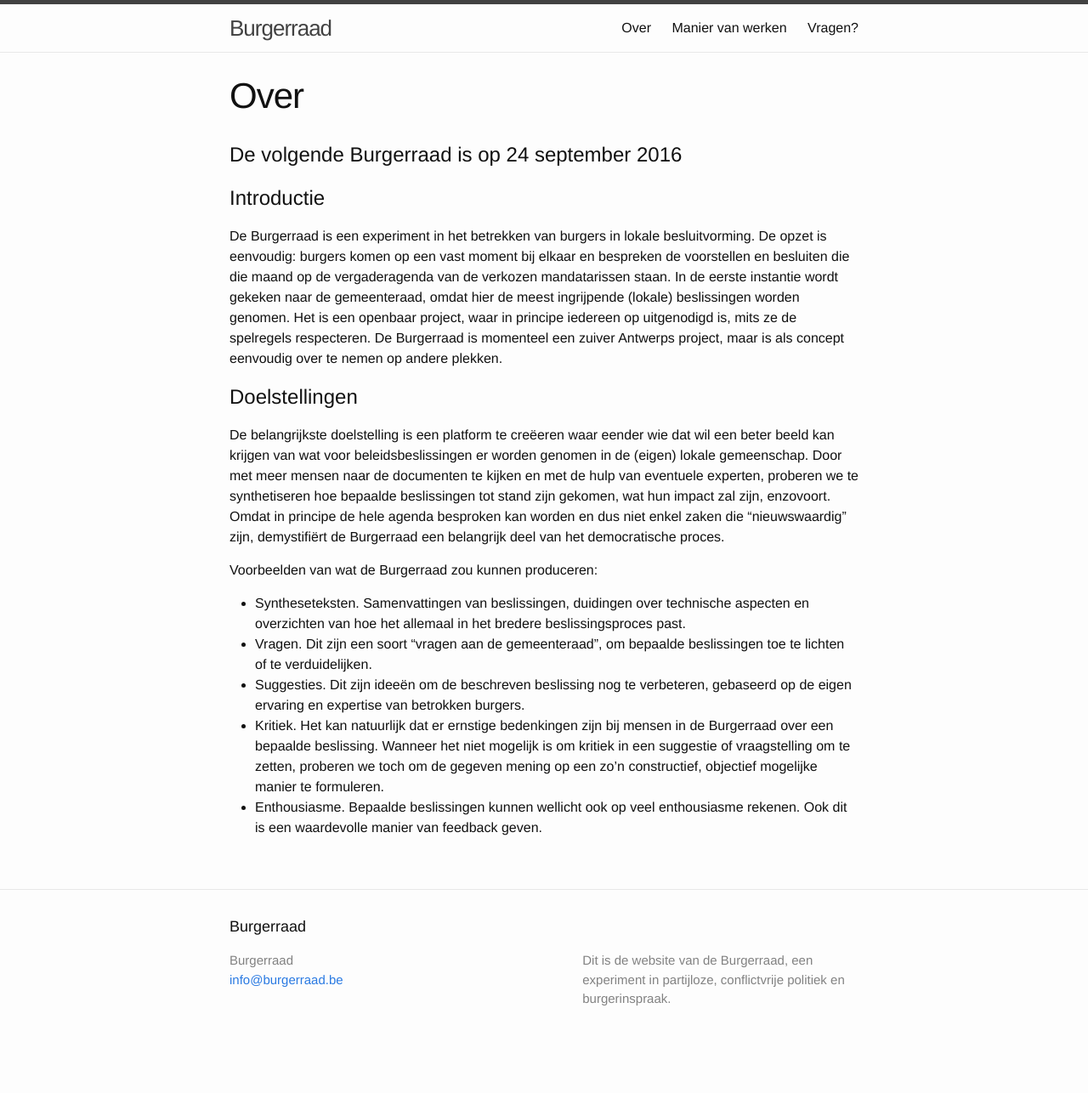
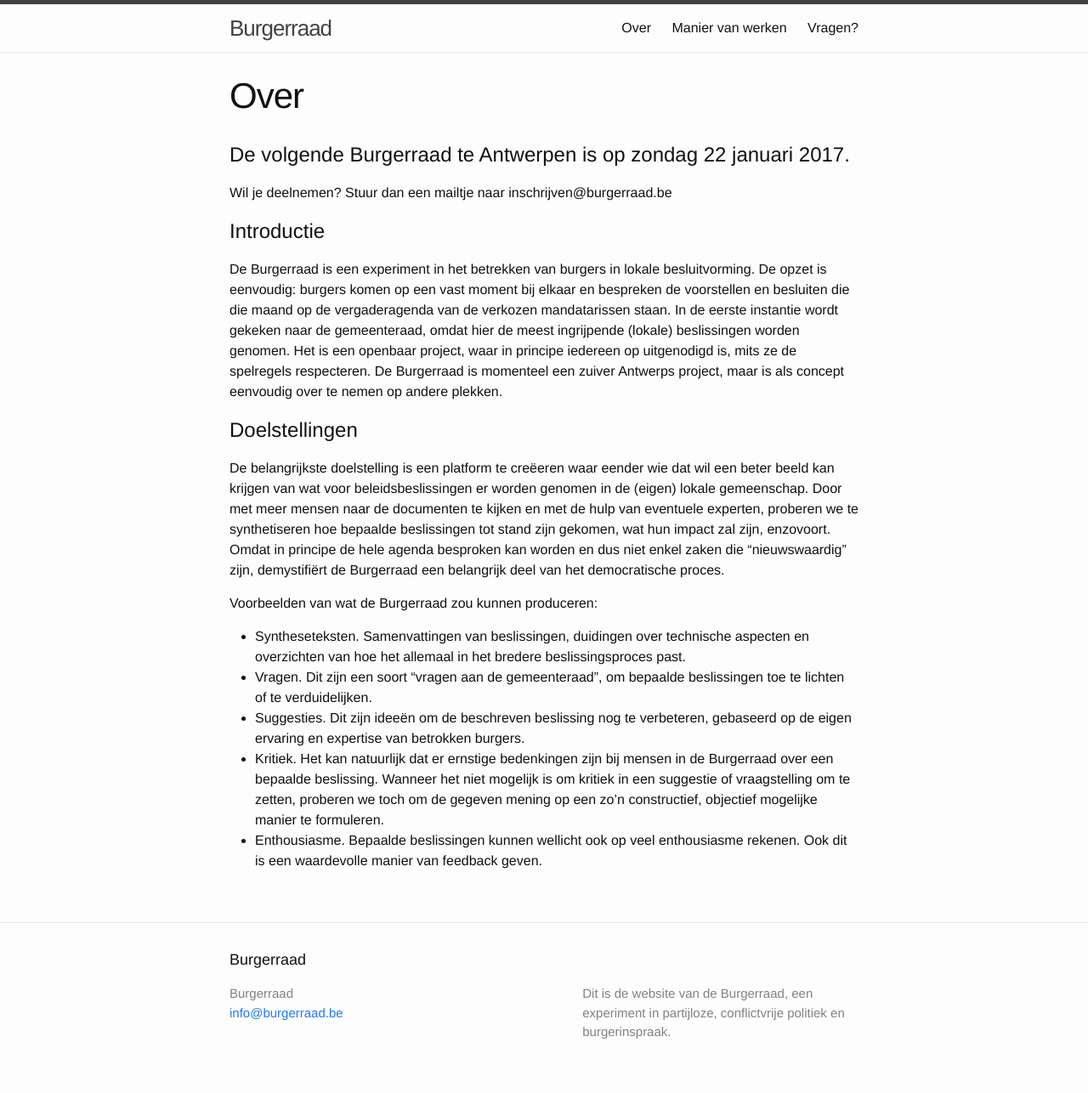
Before and after one commit to tgoorden/burgerraad, a Jekyll site: the page built from about.md, in a window 1280 px wide. Shown: the whole page at 85% size. Built offline with Jekyll 4.4.1, drawn with Linux system fonts in a browser that asks for light colours; before the commit the page ends 1247 px from its top, so only the background shows below that.

```diff
--- a/about.md
+++ b/about.md
@@ -3,7 +3,8 @@ layout: page
 title: Over
 permalink: /over/
 ---
-# De volgende Burgerraad is op 24 september 2016
+# De volgende Burgerraad te Antwerpen is op zondag 22 januari 2017.
+Wil je deelnemen? Stuur dan een mailtje naar inschrijven@burgerraad.be
 
 # Introductie
 De Burgerraad is een experiment in het betrekken van burgers in lokale besluitvorming. De opzet is eenvoudig: burgers komen op een vast moment bij elkaar en bespreken de voorstellen en besluiten die die maand op de vergaderagenda van de verkozen mandatarissen staan. In de eerste instantie wordt gekeken naar de gemeenteraad, omdat hier de meest ingrijpende (lokale) beslissingen worden genomen. Het is een openbaar project, waar in principe iedereen op uitgenodigd is, mits ze de spelregels respecteren. De Burgerraad is momenteel een zuiver Antwerps project, maar is als concept eenvoudig over te nemen op andere plekken.
```
Also changed, not shown: _includes/footer.html (+9 -0 lines), _posts/2016-12-30-lancering-1e-publieke-Burgerraad-te-Antwerpen.markdown (added, +11 -0 lines).
